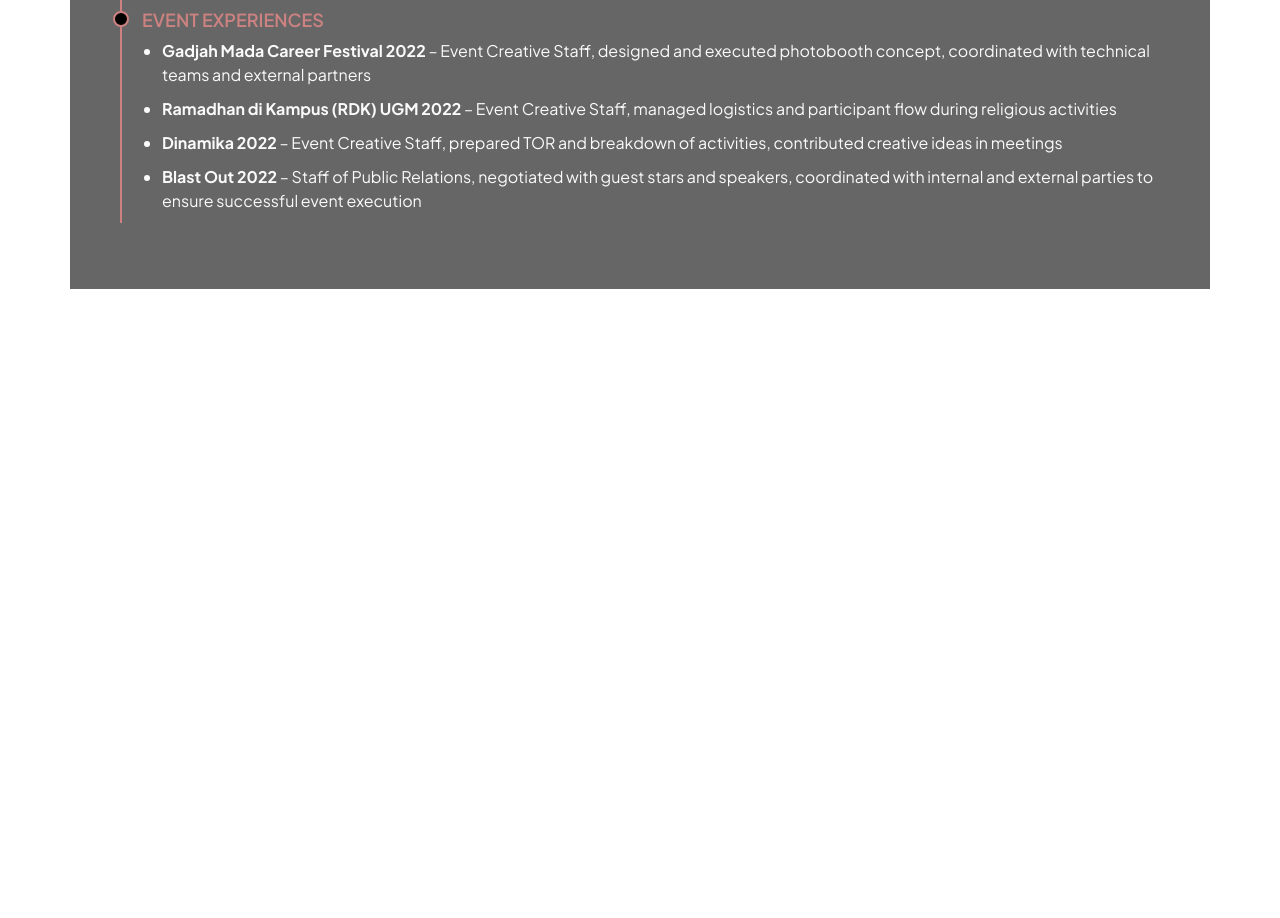
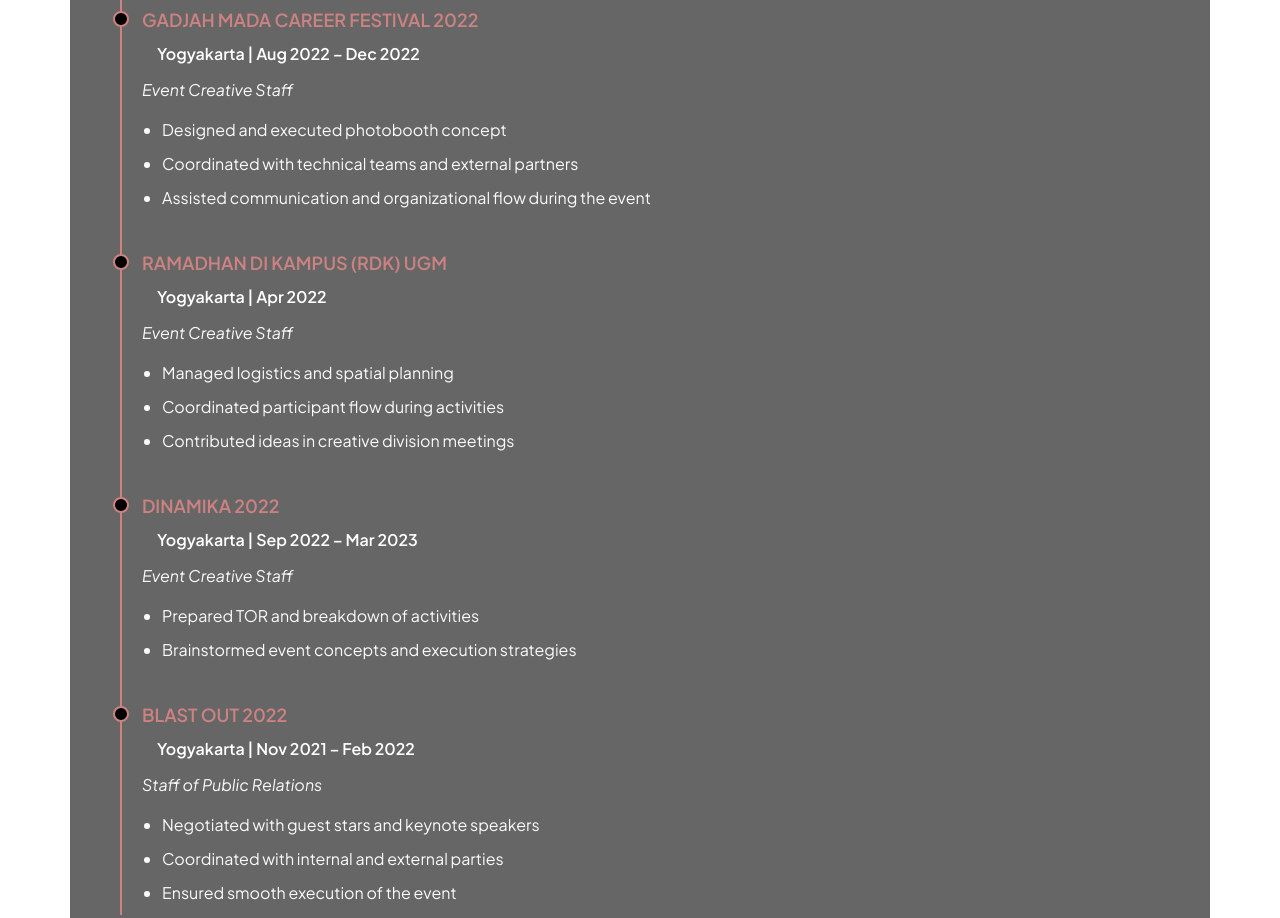
Before and after one commit to dewi-alestari/dewi-alestari.github.io, a plain HTML site: page resume.html in a window 1280 px wide. Shown: the part 1960-2878 px from the top of the page. Before the commit the page ends 2299 px from the top, so only its background shows below. Drawn offline with nearby package versions, Linux system fonts and the light colour scheme.

Commit message:
Update resume.html

```diff
--- a/resume.html
+++ b/resume.html
@@ -140,14 +140,48 @@
               </div>
 
               <div class="resume-item">
-                <h4>Event Experiences</h4>
+                <h4>Gadjah Mada Career Festival 2022</h4>
+                <h5>Yogyakarta | Aug 2022 – Dec 2022</h5>
+                <p><em>Event Creative Staff</em></p>
                 <ul>
-                  <li><strong>Gadjah Mada Career Festival 2022</strong> – Event Creative Staff, designed and executed photobooth concept, coordinated with technical teams and external partners</li>
-                  <li><strong>Ramadhan di Kampus (RDK) UGM 2022</strong> – Event Creative Staff, managed logistics and participant flow during religious activities</li>
-                  <li><strong>Dinamika 2022</strong> – Event Creative Staff, prepared TOR and breakdown of activities, contributed creative ideas in meetings</li>
-                  <li><strong>Blast Out 2022</strong> – Staff of Public Relations, negotiated with guest stars and speakers, coordinated with internal and external parties to ensure successful event execution</li>
+                  <li>Designed and executed photobooth concept</li>
+                  <li>Coordinated with technical teams and external partners</li>
+                  <li>Assisted communication and organizational flow during the event</li>
                 </ul>
               </div>
+
+              <div class="resume-item">
+                <h4>Ramadhan di Kampus (RDK) UGM</h4>
+                <h5>Yogyakarta | Apr 2022</h5>
+                <p><em>Event Creative Staff</em></p>
+                <ul>
+                  <li>Managed logistics and spatial planning</li>
+                  <li>Coordinated participant flow during activities</li>
+                  <li>Contributed ideas in creative division meetings</li>
+                </ul>
+              </div>
+
+              <div class="resume-item">
+                <h4>Dinamika 2022</h4>
+                <h5>Yogyakarta | Sep 2022 – Mar 2023</h5>
+                <p><em>Event Creative Staff</em></p>
+                <ul>
+                  <li>Prepared TOR and breakdown of activities</li>
+                  <li>Brainstormed event concepts and execution strategies</li>
+                </ul>
+              </div>
+
+              <div class="resume-item">
+                <h4>Blast Out 2022</h4>
+                <h5>Yogyakarta | Nov 2021 – Feb 2022</h5>
+                <p><em>Staff of Public Relations</em></p>
+                <ul>
+                  <li>Negotiated with guest stars and keynote speakers</li>
+                  <li>Coordinated with internal and external parties</li>
+                  <li>Ensured smooth execution of the event</li>
+                </ul>
+              </div>
+
 
             </div>
           </div>
```
